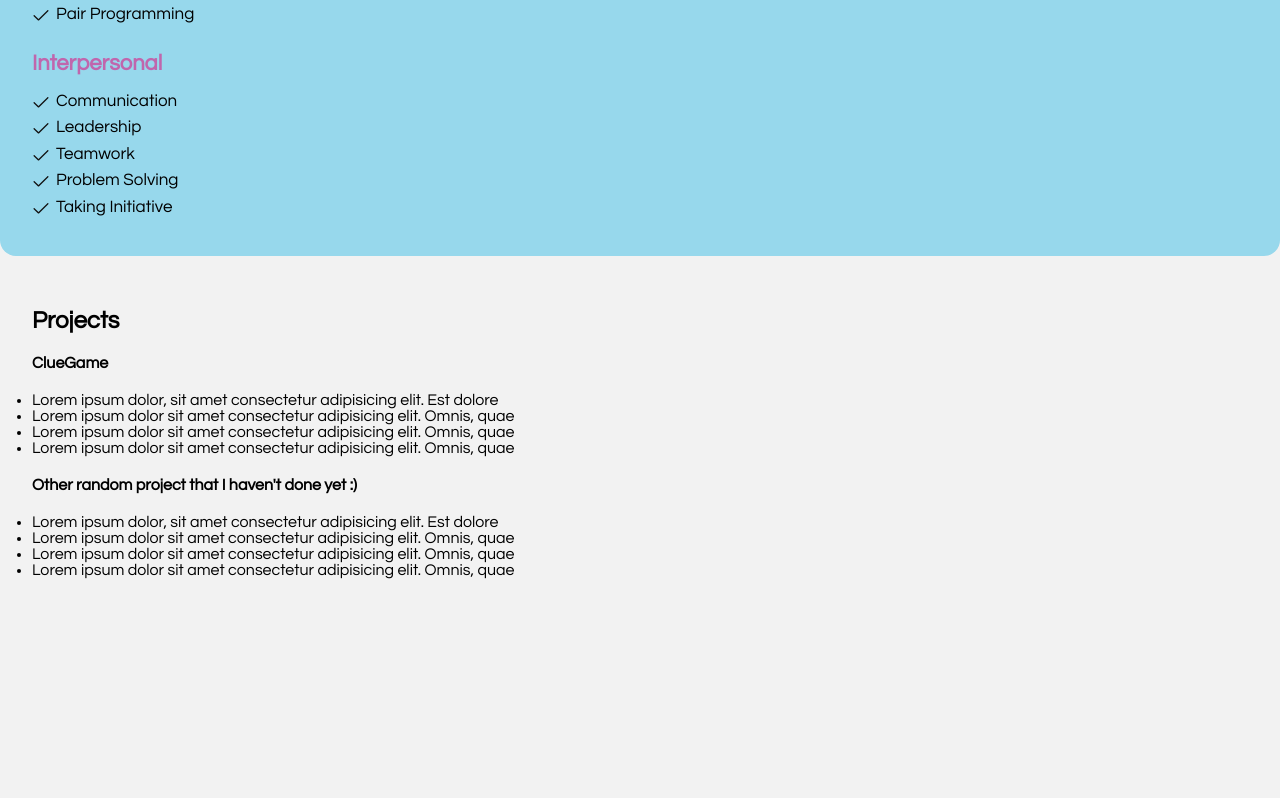
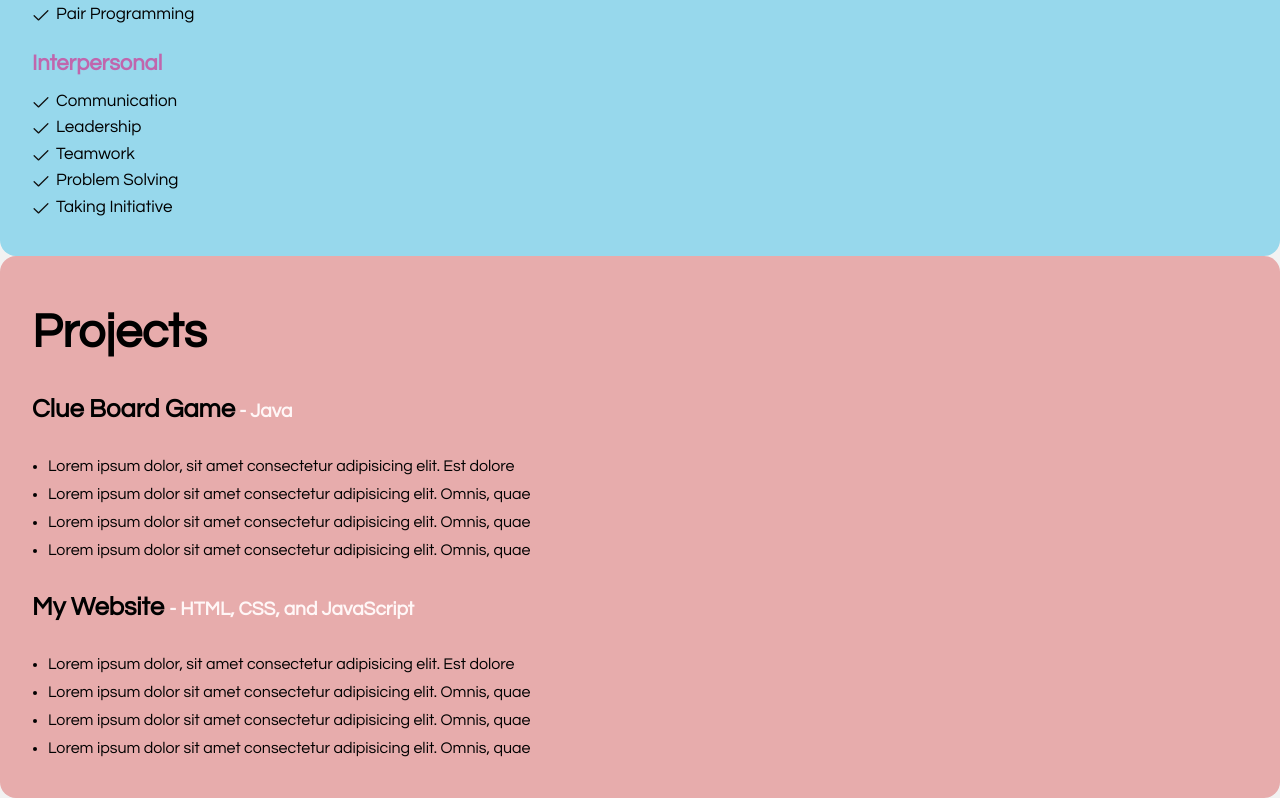
Before and after one commit to manassaini/MyWebsite, a plain HTML site: page index.html in a window 1280 px wide. Shown: the part 2394-3192 px from the top of the page. Before the commit the page ends 3004 px from the top, so only its background shows below. Drawn offline with Linux system fonts and the light colour scheme.

Commit message:
Started styling projects section. Also came up with a new design on paper, will implement soon

```diff
--- a/css/style.scss
+++ b/css/style.scss
@@ -173,3 +173,30 @@ body{
         }
     }
 }
+
+.projects{
+    background:rgb(231, 172, 172);
+    border-radius: 1em;
+
+    .projects-heading{
+        font-size: 3em;
+        margin-top: 0.4em;
+    }
+
+    h4{
+        font-size: 1.6em;
+        span{
+            color: rgb(255, 247, 247);
+            font-size: 0.75em;
+        }
+    }
+
+    ul{
+        padding-left:1em;
+        li{
+            margin-bottom: 0.5em;
+            list-style: disc;
+            line-height: 1.25em;
+        }
+    }
+}
--- a/index.html
+++ b/index.html
@@ -148,7 +148,7 @@
         <div class="container">
             <h2 class="projects-heading">Projects</h2>
             <div class="project1">
-                <h4 class="clue-heading">ClueGame</h4>
+                <h4 class="clue-heading">Clue Board Game<span> - Java</span></h4>
                 <ul class="clue-bullets">
                     <li>Lorem ipsum dolor, sit amet consectetur adipisicing elit. Est dolore</li>
                     <li>Lorem ipsum dolor sit amet consectetur adipisicing elit. Omnis, quae</li>
@@ -157,7 +157,7 @@
                 </ul>
             </div>
             <div class="project2">
-                <h4>Other random project that I haven't done yet :)</h4>
+                <h4>My Website <span> - HTML, CSS, and JavaScript</span></h4>
                 <ul>
                     <li>Lorem ipsum dolor, sit amet consectetur adipisicing elit. Est dolore</li>
                     <li>Lorem ipsum dolor sit amet consectetur adipisicing elit. Omnis, quae</li>
```
Also changed, not shown: css/style.css, 1 other file.
